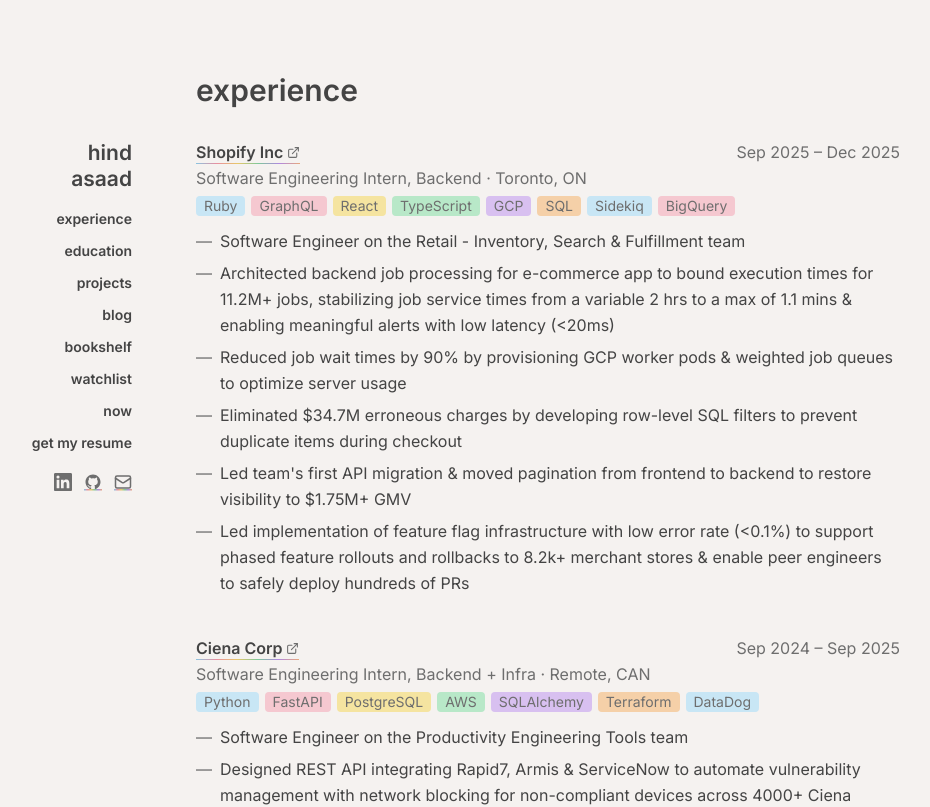
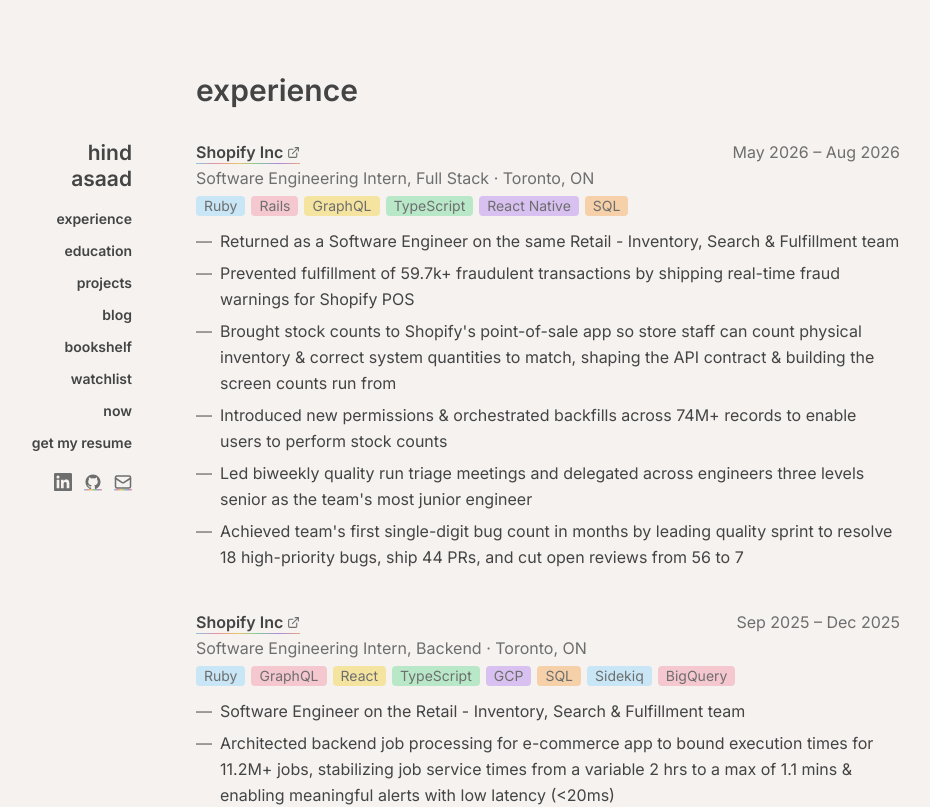
Before and after one commit to hindassaad/personal_portfolio, a Next.js app: page /experience in a window 1280 px wide. Shown: the top 807 px of the page, without its empty margins (188-1118 px from the left). Built offline with nearby package versions, Linux system fonts and the light colour scheme.

Commit message:
update experience

```diff
--- a/src/data/experience.ts
+++ b/src/data/experience.ts
@@ -10,6 +10,22 @@
 };
 
 export const experience: ExperienceEntry[] = [
+  {
+    company: "Shopify Inc",
+    url: "https://www.shopify.com/ca",
+    role: "Software Engineering Intern, Full Stack",
+    dates: "May 2026 – Aug 2026",
+    location: "Toronto, ON",
+    tech: ["Ruby", "Rails", "GraphQL", "TypeScript", "React Native", "SQL"],
+    bullets: [
+      "Returned as a Software Engineer on the same Retail - Inventory, Search & Fulfillment team",
+      "Prevented fulfillment of 59.7k+ fraudulent transactions by shipping real-time fraud warnings for Shopify POS",
+      "Brought stock counts to Shopify's point-of-sale app so store staff can count physical inventory & correct system quantities to match, shaping the API contract & building the screen counts run from",
+      "Introduced new permissions & orchestrated backfills across 74M+ records to enable users to perform stock counts",
+      "Led biweekly quality run triage meetings and delegated across engineers three levels senior as the team's most junior engineer",
+      "Achieved team's first single-digit bug count in months by leading quality sprint to resolve 18 high-priority bugs, ship 44 PRs, and cut open reviews from 56 to 7"
+    ],
+  },
   {
     company: "Shopify Inc",
     url: "https://www.shopify.com/ca",
```
